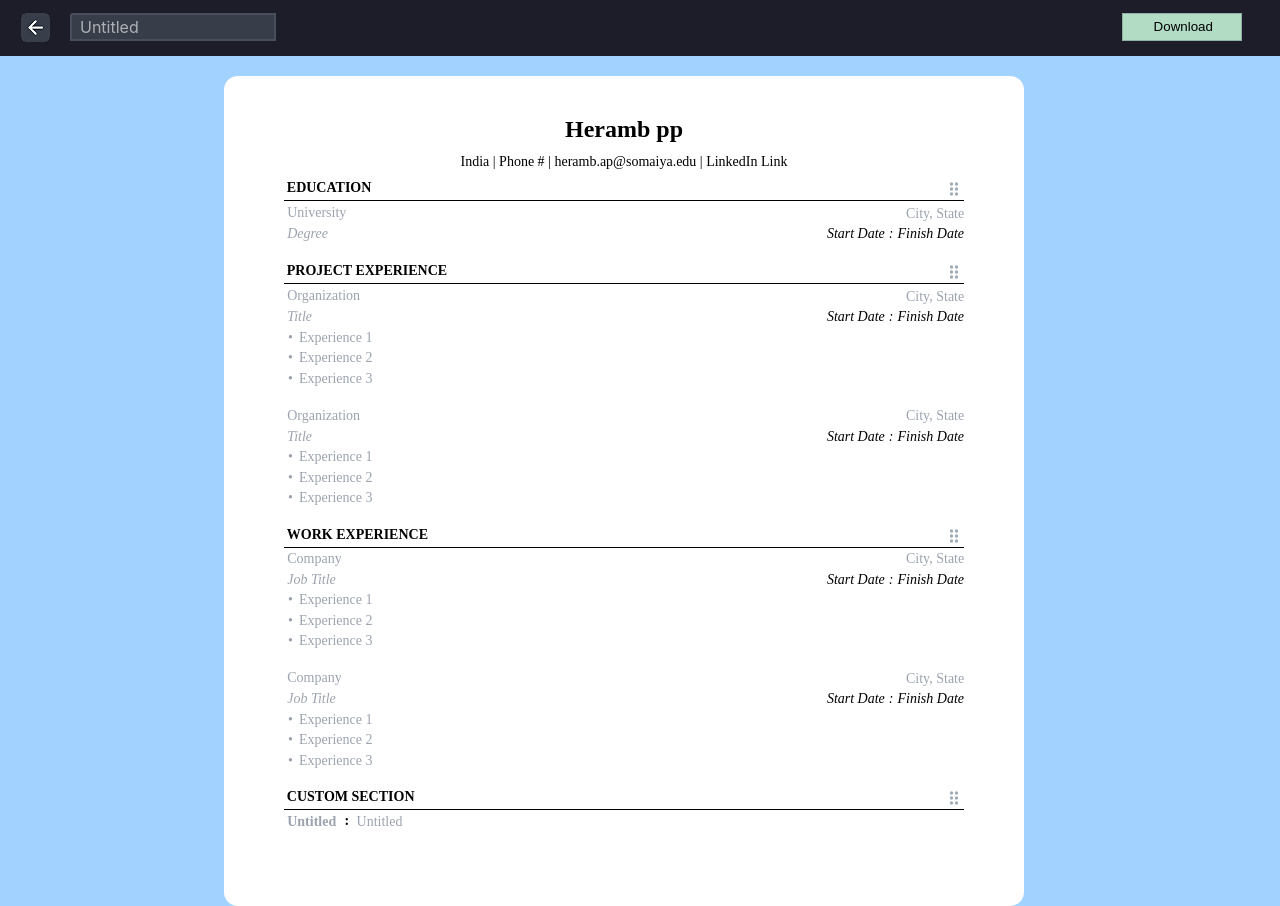
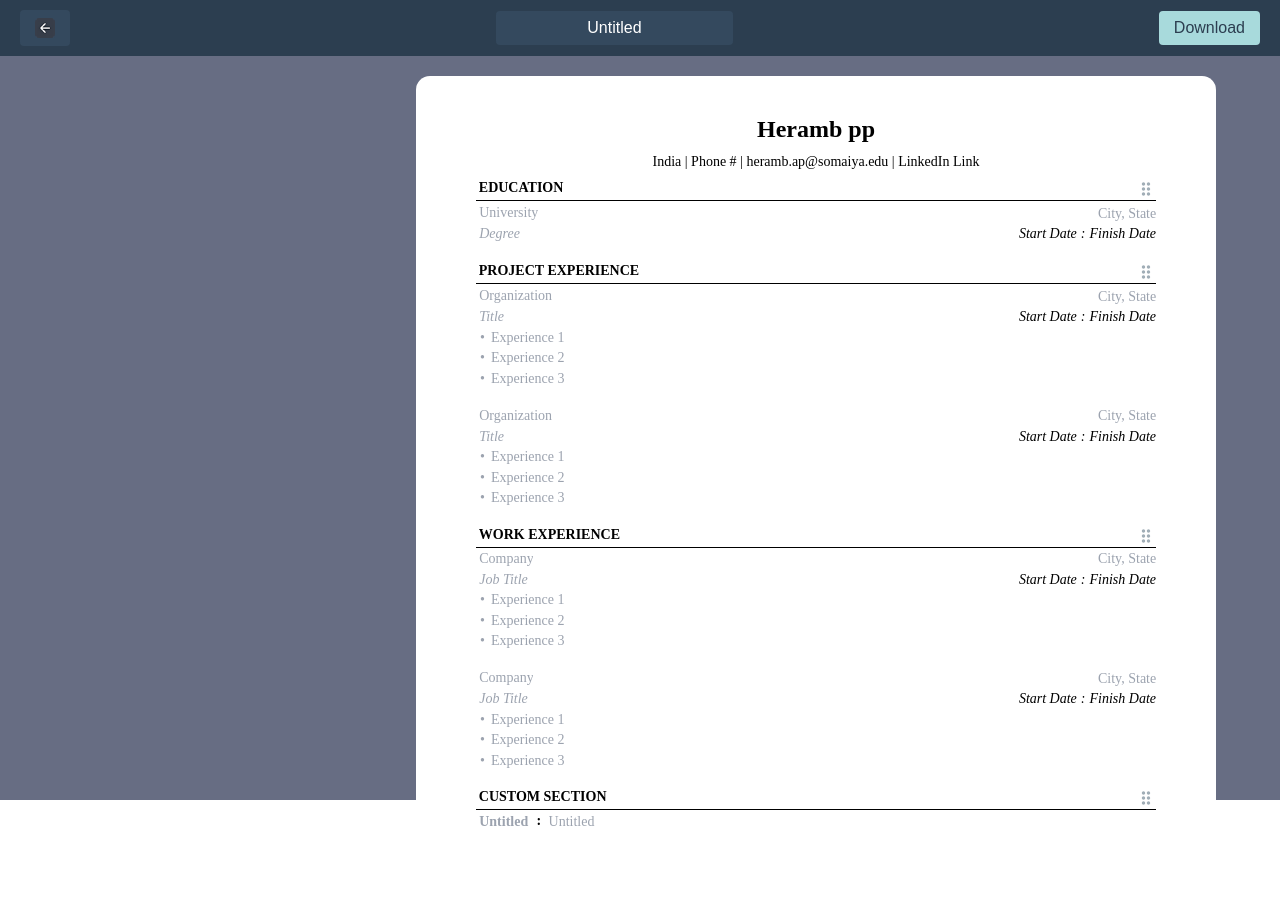
Before and after one commit to aarushsaboo/resume-frontend, a React (Create React App) app: page / in a window 1280 px wide. Built offline with nearby package versions, Linux system fonts and the light colour scheme; the HTML template or start-up script is replaced by a standard one.

Commit message:
updated navbar... according to heramb.

```diff
--- a/src/components/Navbar/Navbar.module.css
+++ b/src/components/Navbar/Navbar.module.css
@@ -1,52 +1,69 @@
-.navbar{
-    background-color: #1c1d28;
+.navbar {
+    background-color: #2c3e50;
+    color: white;
+    padding: 10px 20px;
+    display: flex;
+    justify-content: space-between;
+    align-items: center;
     height: 56px;
+    width: 100%;
     margin-bottom: 20px;
+}
+
+/* back arrow */
+.backArrowContainer {
+    background-color: #34495e;
+    color: white;
+    border: none;
+    padding: 8px 15px;
+    border-radius: 4px;
+    cursor: pointer;
+    font-size: 1em;
+    transition: background-color 0.3s ease;
     display: flex;
-    width: 100%;
+    align-items: center;
+    justify-content: center;
+}
 
+.backArrowContainer:hover {
+    background-color: #233140;
 }
-/* back arrow */
-.backArrowContainer{
-    padding: 0;
-    margin: 0;
-    background: none;
-    border: none;
-}
-.backArrow{
-    padding: 13px 20px 13px 21px;
+
+.backArrow {
+    height: 20px;
+    width: auto;
 }
 
 /* file name */
-.fileName{
-    border-radius: 3px 0px 0px 0px;
-border: 2px solid #484E5C;
-background: #373D49;
-width: 206px;
-height: 28px;
-flex-shrink: 0;
-margin-top: 13px;
-padding: 5px 0px 5px 8px;
-/* min-width: 206px;
-max-width: 400px; */
-/* flex-grow: 1; */
-color: #ADB1B5;
-font-family: Inter;
-font-size: 16px;
-font-style: normal;
-font-weight: 400;
-line-height: normal;
+.fileName {
+    background-color: #34495e;
+    color: white;
+    padding: 8px 15px;
+    border-radius: 4px;
+    font-size: 1em;
+    border: none;
+    text-align: center;
+    min-width: 200px;
+    font-family: 'Arial', sans-serif;
+}
+
+.fileName:focus {
+    outline: 1px solid #4a6278;
+    background-color: #2a3b4d;
 }
 
 /* export button */
-.exportButton{
-    width: 120px;
-height: 28px;
-flex-shrink: 0;
-border: 1px solid #92AFA5;
-background: #B2DCC4;
-padding: 5px 33px 7px 31px;
-margin-top: 13px;
-position: absolute;
-right: 3%;
+.exportButton {
+    background-color: #a8dadc;
+    color: #2c3e50;
+    border: none;
+    padding: 8px 15px;
+    border-radius: 4px;
+    cursor: pointer;
+    font-size: 1em;
+    transition: background-color 0.3s ease;
 }
+
+.exportButton:hover {
+    background-color: #89b3b5;
+}
--- a/src/index.css
+++ b/src/index.css
@@ -8,5 +8,4 @@
 body{
   width: 100vw;
   height: 100vh;
-  background-color: #a2d2ff;
 }
--- a/src/pages/ResumeWorkspace/ResumeWorkspace.module.css
+++ b/src/pages/ResumeWorkspace/ResumeWorkspace.module.css
@@ -1,5 +1,7 @@
 .body{
-
+  background-color: #676D83;
+  width: 100vw;
+  height: 100vh;
 }
 .resumeWorkspace{
     background-color: white;
@@ -8,7 +10,7 @@
     width: 800px;
     padding: 36px 60px;
     border-radius: 14px;
-    right: 20%;
+    right: 5%;
     position: absolute;
 }
 
```
